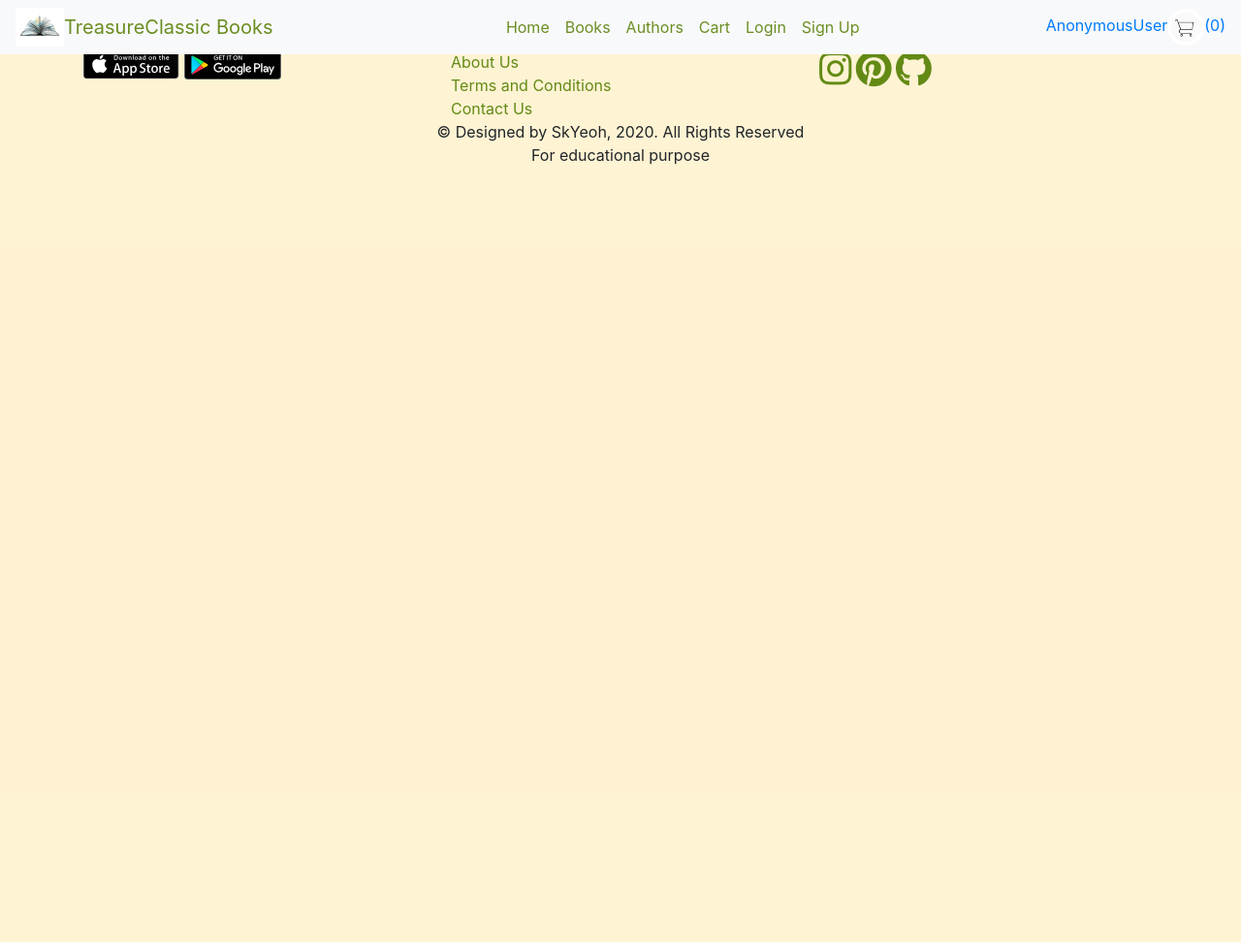
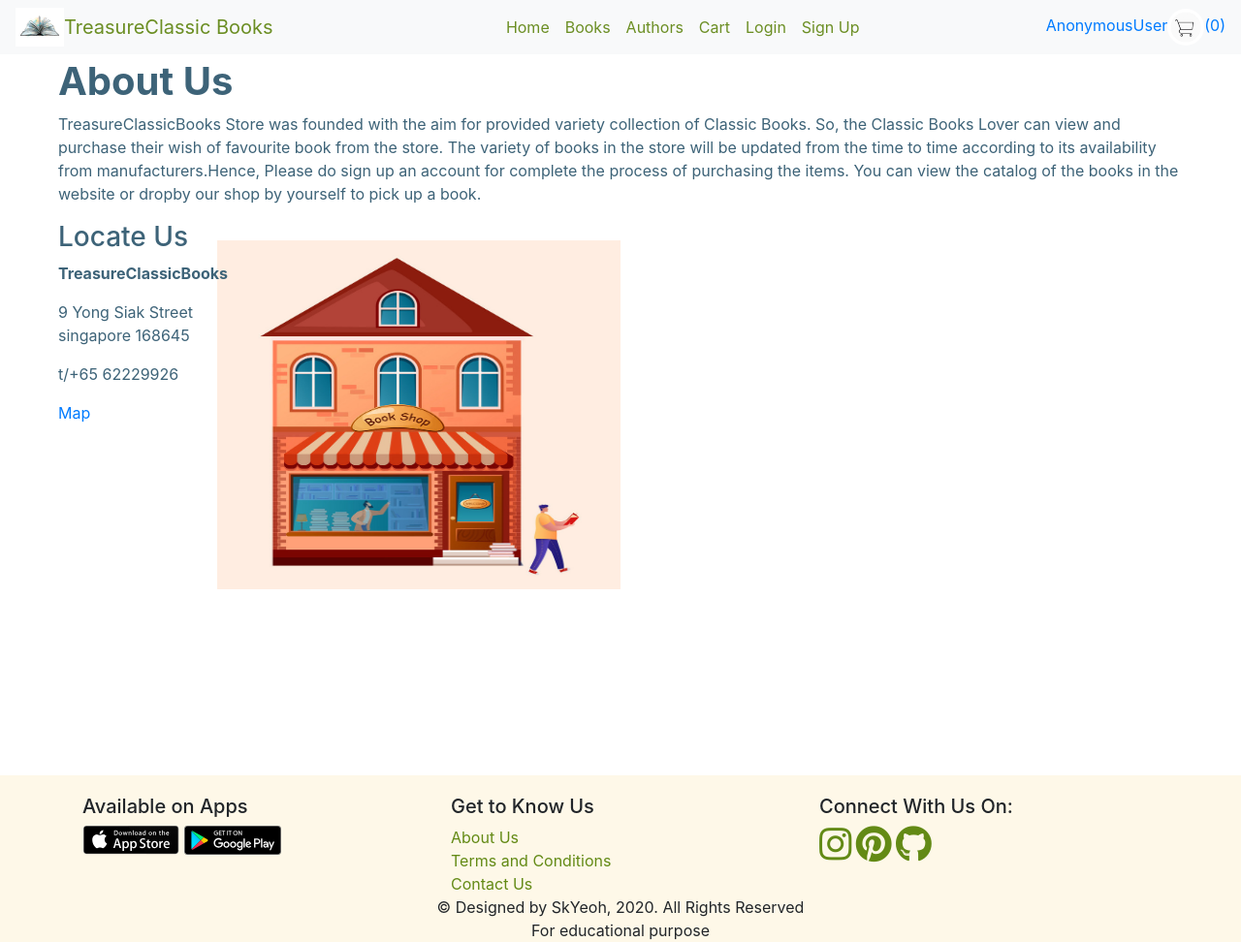
Before and after one commit to Code-Institute-Submissions/assign4-ecommence, a Django app: page /info/about_us/ in a window 1280 px wide. Shown: the whole page at 97% size. Before the commit the page ends 170 px from the top, so only its background shows below. Run offline with Django 3.2, Linux system fonts and the light colour scheme; some libraries are stand-ins or nearby versions.

Commit message:
add contact us and about us for info app

```diff
--- a/info/templates/info/about_us.template.html
+++ b/info/templates/info/about_us.template.html
@@ -2,6 +2,27 @@
 {%load static %}
 {%block title%}About Us{%endblock%}
 {%block content%}
-
-
+<div class="container-fluid" id="about_us">
+    <div class="row">
+        <div class="col-sm-12">
+            <h1><strong>About Us</strong></h1>
+            <p>TreasureClassicBooks Store was founded with the aim for provided variety collection of Classic Books.
+            So, the Classic Books Lover can view and purchase their wish of favourite book from the store.
+            The variety of books in the store will be updated from the time to time according to its availability from
+            manufacturers.Hence, Please do sign up an account for complete the process of purchasing the items.
+            You can view the catalog of the books in the website or dropby our shop by yourself to pick up a book.</p>
+        </div>
+    </div>
+    <div class="row">
+    <!--Locate Us-->
+        <div class="col-sm-6" id="about_us_image">
+            <h3>Locate Us</h3>
+            <p><strong>TreasureClassicBooks</strong></p>
+            <p>9 Yong Siak Street<br>
+                singapore 168645</p>
+            <p>t/+65 62229926</p>
+            <a href="https://www.google.com/maps/place/Singapore+168645/@1.2825709,103.8215802,15z/data=!3m1!4b1!4m5!3m4!1s0x31da197a532b0d27:0xd5189fd6ddcf6d98!8m2!3d1.2825709!4d103.830335" >Map</a>
+        </div>
+    </div>
+</div>
 {%endblock%}
--- a/info/templates/info/terms_and_conditions.template.html
+++ b/info/templates/info/terms_and_conditions.template.html
@@ -5,10 +5,10 @@
 <div class="container-fluid" id="term_conditions">
     <div class="row">
         <div class="col-sm-12">
-            <h1>Terms and Conditions</h1>
+            <h1><strong>Terms and Conditions</strong></h1>
             <h6>Terms of Use</h6>
             <p>Welcome to the TreasureClassicBooks website and/or app.</p>
-            <p>The term "you" refer to the user of the website and/or app and purchaser of Goods.</p>
+            <p>The term "you" refer to the user who use the Website/ app for purchaseo the Goods.</p>
             <p><strong>Please read these Terms of Use Carefully</strong>.These terms and conditions form a legally binding contract between us and you.
             ,concerning your access to and use of the website and/or app(collectively, the"Site")</p>
             <ol>
--- a/info/views.py
+++ b/info/views.py
@@ -1,4 +1,9 @@
+from django.core.mail import EmailMessage
+from django.shortcuts import redirect
+from django.template.loader import get_template
 from django.shortcuts import render
+from django.contrib import messages
+from .forms import ContactForm
 
 # Create your views here.
 
@@ -13,7 +18,40 @@ def about_us(request):
 
 
 def contact_us(request):
-    return render(request, "info/contact_us.template.html")
+    form = ContactForm
+
+    if request.method == 'POST':
+        form = form(data=request.POST)
+
+        if form.is_valid():
+            contact_name = request.POST.get('contact_name', '')
+            contact_email = request.POST.get('contact_email', '')
+            form_content = request.POST.get('content', '')
+
+            # Email the profile with the contact information
+            template = get_template('info/contact_us.template.txt')
+            context = {
+                'contact_name': contact_name,
+                'contact_email': contact_email,
+                'form_content': form_content,
+            }
+            content = template.render(context)
+
+            email = EmailMessage(
+                "New contact form submission",
+                content,
+                "Your website" +'',
+                ['youremail@gmail.com'],
+                headers = {'Reply-To': contact_email }
+            )
+            email.send()
+            messages.success(request, "Thank you for your query. We will contact you shortly.")
+            return redirect('home')
+
+    return render(request, "info/contact_us.template.html", {
+        'form':form
+    })
+
 
 # terms and conditions
 
--- a/static/style/styles.css
+++ b/static/style/styles.css
@@ -446,7 +446,7 @@ body, html {
     background-image:url("/static/images/cart.jpg");
     background-position: right;
     background-repeat: no-repeat;
-    background-size: 70% 90%;
+    background-size: 70% 99%;
 }
 .cart-right ul{
     list-style: none;
@@ -460,5 +460,37 @@ body, html {
 #term_conditions{
     padding:60px;
     background-color: white;
+    color:#3d6378;
+}
+
+/*about us*/
+#about_us{
+    padding:60px;
+    background-color: white;
+    color:#3d6378;
+    height: 100vh;
+}
+
+#about_us_image{
+    background-image:url("/static/images/about_us.jpg");
+    background-position: right;
+    background-repeat: no-repeat;
+    background-size: 70% 90%;
+    height: 50vh;
+}
+
+/*contact us*/
+#contact_us{
+    padding:60px;
+    background-color: white;
+    color:#3d6378;
 
 }
+
+/*contact us form*/
+#contact_us_form{
+    padding: 0px 200px 20px 200px;
+}
+#contact_us_form .form-control {
+    border: 3px solid #3d6378;
+}
```
Also changed, not shown: info/templates/info/contact_us.template.html (+15 -2 lines), info/templates/info/contact_us.template.txt (added, +8 -0 lines), static/images/about_us.jpg (added).
